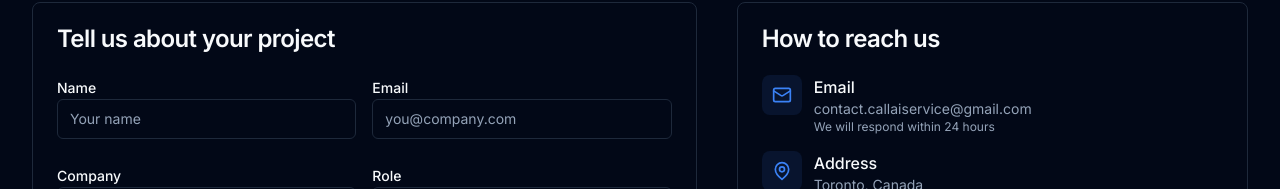
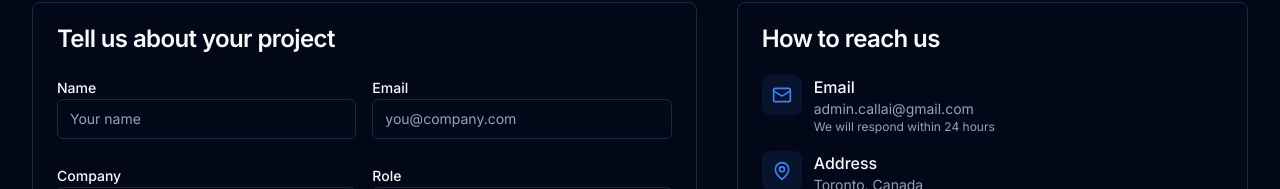
Before and after one commit to Nikhil3gitt/callAiCompanyWebsite, a Next.js app: page /contact in a window 1280 px wide. Shown: the part 547-736 px from the top of the page. Built offline with nearby package versions, Linux system fonts and the light colour scheme.

Commit message:
feat: update contact email and add meeting frequency to process roadmap

```diff
--- a/src/app/contact/page.tsx
+++ b/src/app/contact/page.tsx
@@ -56,7 +56,7 @@ const contactInfo = [
   {
     icon: Mail,
     title: "Email",
-    details: "contact.callaiservice@gmail.com",
+    details: "admin.callai@gmail.com",
     description: "We will respond within 24 hours",
   },
   {
--- a/src/app/process/page.tsx
+++ b/src/app/process/page.tsx
@@ -27,7 +27,8 @@ const processSteps = [
       "AI opportunity assessment",
       "ROI projections",
       "Technical feasibility study",
-      "Implementation roadmap"
+      "Implementation roadmap",
+      "2-4 meetings with customer"
     ],
     duration: "1-2 weeks"
   },
```
